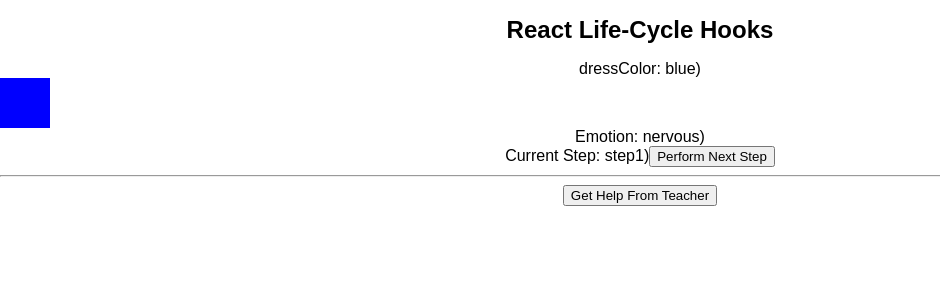
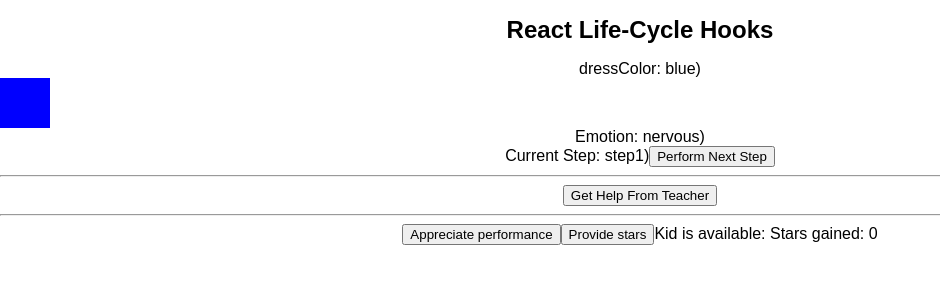
Before and after one commit to NomanGul/react-lifecycle-hooks, a React (Create React App) app: page / in a window 1280 px wide. Shown: the top 300 px of the page, without its empty margins (0-940 px from the left). Built offline with nearby package versions, Linux system fonts and the light colour scheme.

Commit message:
Main screen of the app

```diff
--- a/src/App.js
+++ b/src/App.js
@@ -3,6 +3,7 @@ import logo from './logo.svg';
 import './App.css';
 import Kid from "./Screens/Kid/Kid";
 import Teacher from "./Screens/Teacher/Teacher";
+import Judge from "./Screens/Judges/Judges";
 
 class App extends Component {
   constructor() {
@@ -10,13 +11,18 @@ class App extends Component {
     this.state = {
       volume: 0,
       nextSteps: [],
-      index: null
+      applaud: ''
     }
     this.furtherSteps = this.furtherSteps.bind(this)
+    this.getApplaudStatus = this.getApplaudStatus.bind(this)
   }
 
-  furtherSteps(nextSteps, index) {
-    this.setState({ nextSteps, index })
+  furtherSteps(nextSteps) {
+    this.setState({ nextSteps })
+  }
+
+  getApplaudStatus(applaud) {
+    this.setState({ applaud })
   }
 
   componentWillMount() {
@@ -25,16 +31,18 @@ class App extends Component {
 
 
   render() {
-    const { nextSteps, index } = this.state
+    const { nextSteps, applaud } = this.state
     return (
       <div className="App">
         <h1 className="App-title">React Life-Cycle Hooks</h1>
         {/* <header className="App-header">
           <img src={logo} className="App-logo" alt="logo" />
         </header> */}
-        <Kid dressColor="blue" furtherSteps={nextSteps} index={index} />
+        <Kid dressColor="blue" furtherSteps={nextSteps} sendApplaudStatus={applaud} />
         <hr />
         <Teacher myCallBack={this.furtherSteps} />
+        <hr />
+        <Judge getApplaudStatus={this.getApplaudStatus} />
       </div>
     );
   }
```
